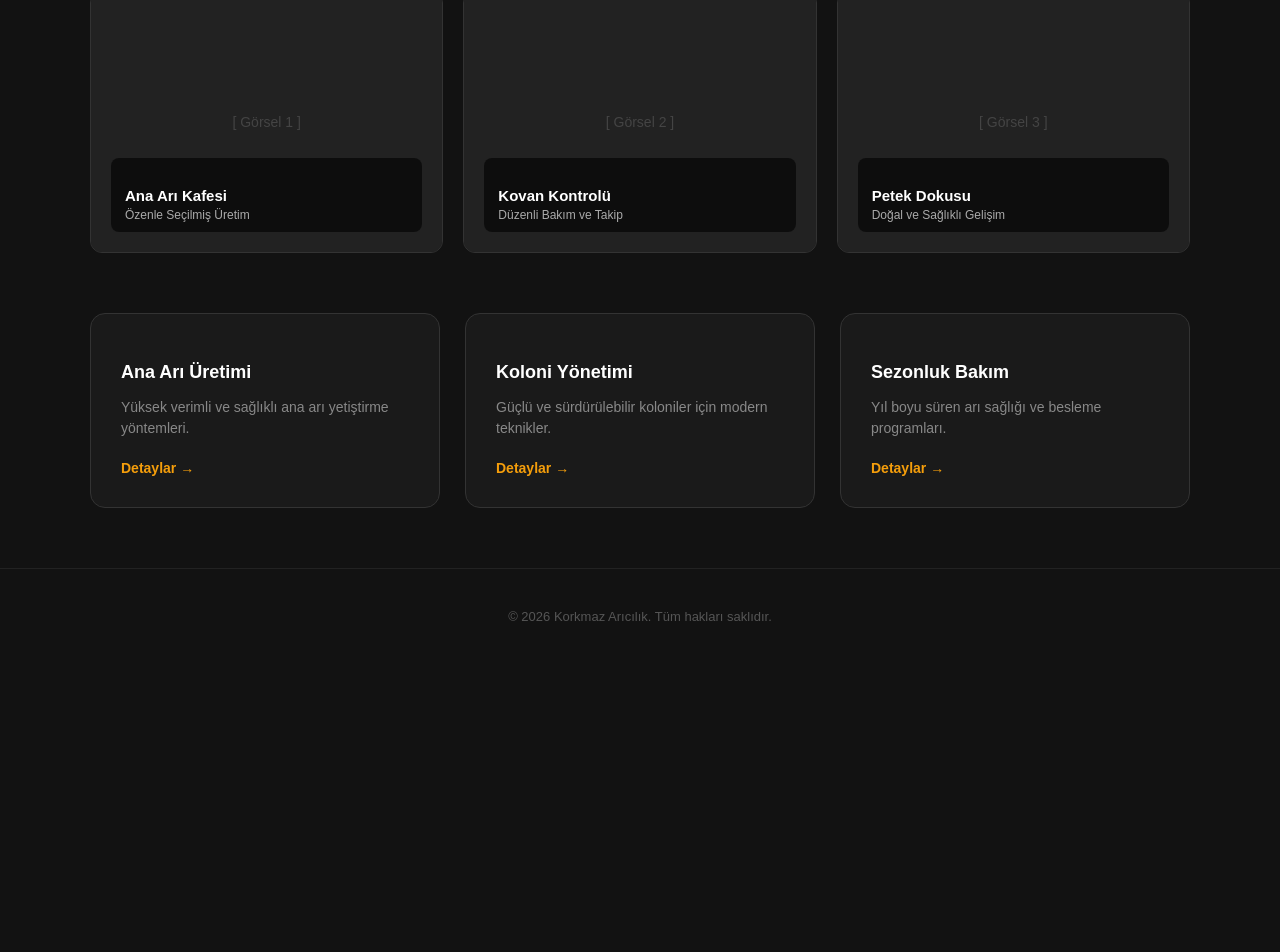
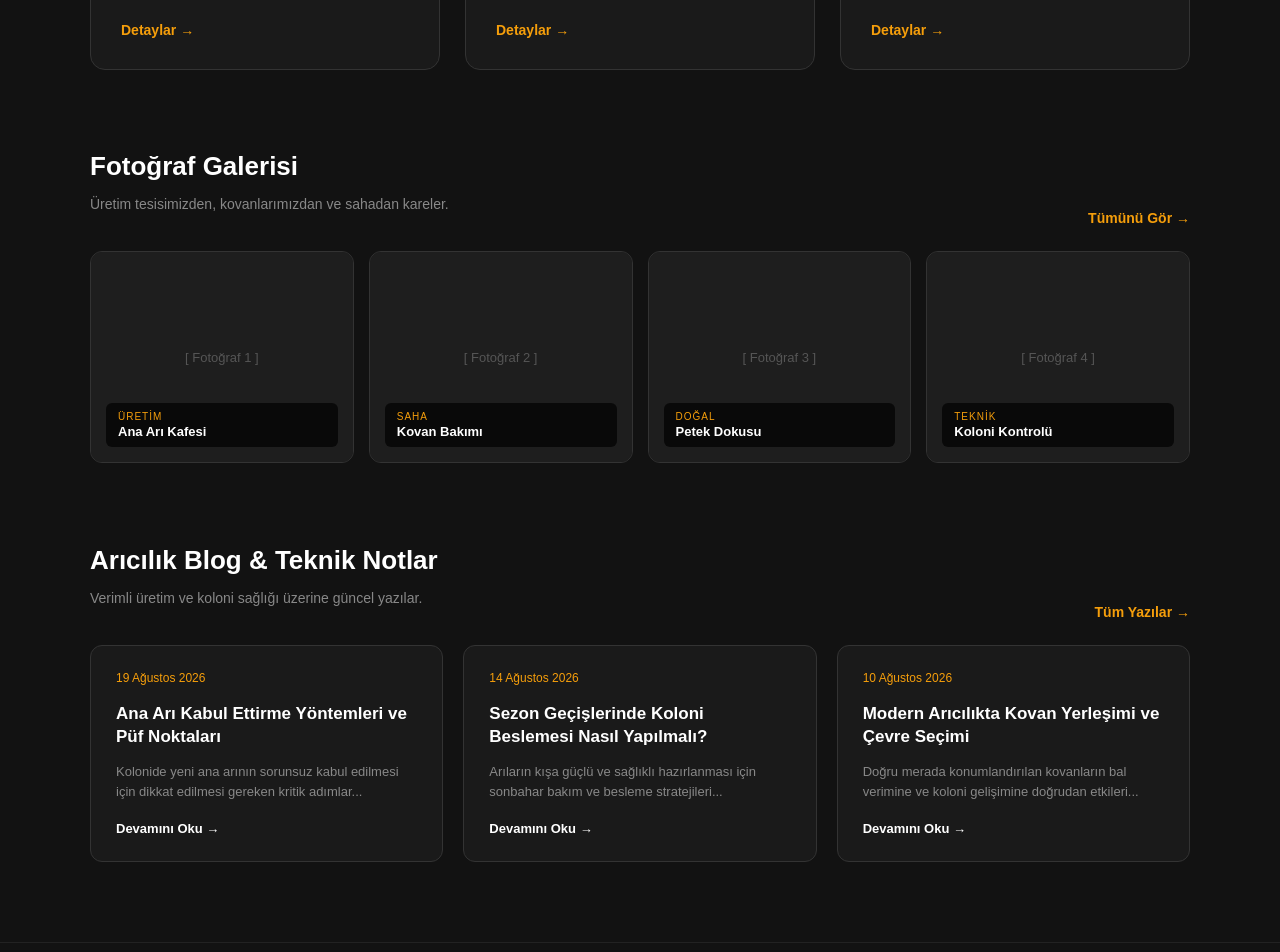
Before and after one commit to caglarkorkmazx-commits/korkmaz-aricilik, a Next.js app: page / in a window 1280 px wide. Shown: the part 760-1712 px from the top of the page. Before the commit the page ends 1424 px from the top, so only its background shows below. Built offline with nearby package versions, Linux system fonts and the light colour scheme.

Commit message:
Update page.js

```diff
--- a/app/page.js
+++ b/app/page.js
@@ -9,7 +9,7 @@ export default function Home() {
         </div>
 
         <nav style={{ display: 'flex', gap: '30px', fontSize: '14px', letterSpacing: '1px' }}>
-          {['Anasayfa', 'Hakkımızda', 'Ana Arı Üretimi', 'Teknik Bilgiler', 'Galeri', 'İletişim'].map((item) => (
+          {['Anasayfa', 'Hakkımızda', 'Ana Arı Üretimi', 'Blog', 'Galeri', 'İletişim'].map((item) => (
             <span key={item} style={{ cursor: 'pointer', transition: '0.3s', color: item === 'Anasayfa' ? '#f59e0b' : '#aaa' }}>
               {item}
             </span>
@@ -19,7 +19,7 @@ export default function Home() {
       </header>
 
       {/* Hero / Ana Karşılama Alanı */}
-      <section style={{ position: 'relative', padding: '80px 20px', textAlign: 'center', overflow: 'hidden', borderBottom: '1px solid #222' }}>
+      <section style={{ padding: '80px 20px', textAlign: 'center', borderBottom: '1px solid #222' }}>
         <div style={{ maxWidth: '800px', margin: '0 auto' }}>
           <h1 style={{ fontSize: '52px', fontWeight: '800', marginBottom: '20px', lineHeight: '1.2' }}>
             Doğanın Kalbinden <br/> <span style={{ color: '#f59e0b' }}>Profesyonel Arıcılığa</span>
@@ -33,37 +33,8 @@ export default function Home() {
         </div>
       </section>
 
-      {/* YENİ: Fotoğraf Vitrini Bölümü (Siteyi dolduran galeri önizlemesi) */}
-      <section style={{ maxWidth: '1100px', margin: '60px auto', padding: '0 20px' }}>
-        <div style={{ display: 'flex', justifyContent: 'space-between', alignItems: 'flex-end', marginBottom: '25px' }}>
-          <div>
-            <h2 style={{ fontSize: '24px', fontWeight: 'bold', marginBottom: '8px' }}>Üretimden Kareler</h2>
-            <p style={{ color: '#888', fontSize: '14px' }}>Arıcılık tesisimizden ve ana arı üretim süreçlerimizden görseller.</p>
-          </div>
-          <span style={{ color: '#f59e0b', cursor: 'pointer', fontSize: '14px', fontWeight: 'bold' }}>Tüm Galeri &rarr;</span>
-        </div>
-
-        <div style={{ display: 'grid', gridTemplateColumns: 'repeat(3, 1fr)', gap: '20px' }}>
-          {[
-            { title: 'Ana Arı Kafesi', sub: 'Özenle Seçilmiş Üretim' },
-            { title: 'Kovan Kontrolü', sub: 'Düzenli Bakım ve Takip' },
-            { title: 'Petek Dokusu', sub: 'Doğal ve Sağlıklı Gelişim' }
-          ].map((photo, index) => (
-            <div key={index} style={{ backgroundColor: '#1a1a1a', border: '1px solid #333', borderRadius: '12px', overflow: 'hidden', height: '220px', display: 'flex', flexDirection: 'column', justifyContent: 'flex-end', padding: '20px', position: 'relative' }}>
-              <div style={{ position: 'absolute', top: 0, left: 0, width: '100%', height: '100%', backgroundColor: '#222', zIndex: 0, display: 'flex', alignItems: 'center', justifyContent: 'center', color: '#444', fontSize: '14px' }}>
-                [ Görsel {index + 1} ]
-              </div>
-              <div style={{ position: 'relative', zIndex: 1, background: 'rgba(0,0,0,0.6)', padding: '10px 14px', borderRadius: '8px', backdropFilter: 'blur(4px)' }}>
-                <h4 style={{ fontSize: '15px', color: '#fff', marginBottom: '4px' }}>{photo.title}</h4>
-                <p style={{ fontSize: '12px', color: '#aaa', margin: 0 }}>{photo.sub}</p>
-              </div>
-            </div>
-          ))}
-        </div>
-      </section>
-
-      {/* 3'lü Bilgi Kartları Bölümü */}
-      <section style={{ maxWidth: '1100px', margin: '0 auto 60px auto', display: 'grid', gridTemplateColumns: 'repeat(3, 1fr)', gap: '25px', padding: '0 20px' }}>
+      {/* 3'lü Bilgi Kartları */}
+      <section style={{ maxWidth: '1100px', margin: '60px auto', display: 'grid', gridTemplateColumns: 'repeat(3, 1fr)', gap: '25px', padding: '0 20px' }}>
         {[
           { title: 'Ana Arı Üretimi', desc: 'Yüksek verimli ve sağlıklı ana arı yetiştirme yöntemleri.' },
           { title: 'Koloni Yönetimi', desc: 'Güçlü ve sürdürülebilir koloniler için modern teknikler.' },
@@ -77,8 +48,66 @@ export default function Home() {
         ))}
       </section>
 
+      {/* GALERİ BÖLÜMÜ */}
+      <section style={{ maxWidth: '1100px', margin: '60px auto', padding: '0 20px' }}>
+        <div style={{ display: 'flex', justifyContent: 'space-between', alignItems: 'flex-end', marginBottom: '25px' }}>
+          <div>
+            <h2 style={{ fontSize: '26px', fontWeight: 'bold', marginBottom: '8px' }}>Fotoğraf Galerisi</h2>
+            <p style={{ color: '#888', fontSize: '14px' }}>Üretim tesisimizden, kovanlarımızdan ve sahadan kareler.</p>
+          </div>
+          <span style={{ color: '#f59e0b', cursor: 'pointer', fontSize: '14px', fontWeight: 'bold' }}>Tümünü Gör &rarr;</span>
+        </div>
+
+        <div style={{ display: 'grid', gridTemplateColumns: 'repeat(4, 1fr)', gap: '15px' }}>
+          {[
+            { title: 'Ana Arı Kafesi', tag: 'Üretim' },
+            { title: 'Kovan Bakımı', tag: 'Saha' },
+            { title: 'Petek Dokusu', tag: 'Doğal' },
+            { title: 'Koloni Kontrolü', tag: 'Teknik' }
+          ].map((photo, index) => (
+            <div key={index} style={{ backgroundColor: '#1a1a1a', border: '1px solid #333', borderRadius: '12px', height: '180px', display: 'flex', flexDirection: 'column', justifyContent: 'flex-end', padding: '15px', position: 'relative', overflow: 'hidden' }}>
+              <div style={{ position: 'absolute', top: 0, left: 0, width: '100%', height: '100%', backgroundColor: '#1e1e1e', zIndex: 0, display: 'flex', alignItems: 'center', justifyContent: 'center', color: '#555', fontSize: '13px' }}>
+                [ Fotoğraf {index + 1} ]
+              </div>
+              <div style={{ position: 'relative', zIndex: 1, background: 'rgba(0,0,0,0.7)', padding: '8px 12px', borderRadius: '6px' }}>
+                <span style={{ fontSize: '10px', color: '#f59e0b', textTransform: 'uppercase', letterSpacing: '1px', display: 'block', marginBottom: '2px' }}>{photo.tag}</span>
+                <h4 style={{ fontSize: '13px', color: '#fff', margin: 0 }}>{photo.title}</h4>
+              </div>
+            </div>
+          ))}
+        </div>
+      </section>
+
+      {/* BLOG & TEKNİK NOTLAR BÖLÜMÜ */}
+      <section style={{ maxWidth: '1100px', margin: '60px auto', padding: '0 20px' }}>
+        <div style={{ display: 'flex', justifyContent: 'space-between', alignItems: 'flex-end', marginBottom: '25px' }}>
+          <div>
+            <h2 style={{ fontSize: '26px', fontWeight: 'bold', marginBottom: '8px' }}>Arıcılık Blog & Teknik Notlar</h2>
+            <p style={{ color: '#888', fontSize: '14px' }}>Verimli üretim ve koloni sağlığı üzerine güncel yazılar.</p>
+          </div>
+          <span style={{ color: '#f59e0b', cursor: 'pointer', fontSize: '14px', fontWeight: 'bold' }}>Tüm Yazılar &rarr;</span>
+        </div>
+
+        <div style={{ display: 'grid', gridTemplateColumns: 'repeat(3, 1fr)', gap: '20px' }}>
+          {[
+            { date: '19 Ağustos 2026', title: 'Ana Arı Kabul Ettirme Yöntemleri ve Püf Noktaları', excerpt: 'Kolonide yeni ana arının sorunsuz kabul edilmesi için dikkat edilmesi gereken kritik adımlar...' },
+            { date: '14 Ağustos 2026', title: 'Sezon Geçişlerinde Koloni Beslemesi Nasıl Yapılmalı?', excerpt: 'Arıların kışa güçlü ve sağlıklı hazırlanması için sonbahar bakım ve besleme stratejileri...' },
+            { date: '10 Ağustos 2026', title: 'Modern Arıcılıkta Kovan Yerleşimi ve Çevre Seçimi', excerpt: 'Doğru merada konumlandırılan kovanların bal verimine ve koloni gelişimine doğrudan etkileri...' }
+          ].map((blog, i) => (
+            <div key={i} style={{ backgroundColor: '#1a1a1a', border: '1px solid #333', padding: '25px', borderRadius: '12px', display: 'flex', flexDirection: 'column', justifyContent: 'space-between' }}>
+              <div>
+                <span style={{ fontSize: '12px', color: '#f59e0b', display: 'block', marginBottom: '10px' }}>{blog.date}</span>
+                <h3 style={{ fontSize: '17px', lineHeight: '1.4', marginBottom: '12px', color: '#fff' }}>{blog.title}</h3>
+                <p style={{ fontSize: '13px', color: '#888', lineHeight: '1.5', marginBottom: '20px' }}>{blog.excerpt}</p>
+              </div>
+              <span style={{ color: '#fff', fontSize: '13px', fontWeight: '600', cursor: 'pointer' }}>Devamını Oku &rarr;</span>
+            </div>
+          ))}
+        </div>
+      </section>
+
       {/* Footer */}
-      <footer style={{ textAlign: 'center', padding: '40px', color: '#555', fontSize: '13px', borderTop: '1px solid #222' }}>
+      <footer style={{ textAlign: 'center', padding: '40px', color: '#555', fontSize: '13px', borderTop: '1px solid #222', marginTop: '80px' }}>
         &copy; 2026 Korkmaz Arıcılık. Tüm hakları saklıdır.
       </footer>
     </div>
```
